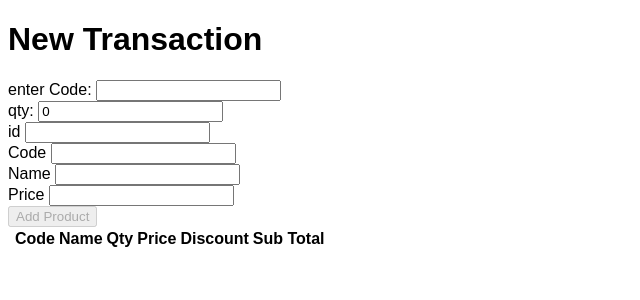
After one commit to mullzalt/cashier-app-php, a PHP site: page /routes/cashier/transactions/index.php in a window 1280 px wide. The commit adds this page. Shown: the top 300 px of the page, without its empty margins (0-640 px from the left). Run offline with PHP 8.4, Linux system fonts and the light colour scheme; lists and menus that the app fills with data are empty.

Commit message:
feat: add transaction

```diff
--- a/assets/style.css
+++ b/assets/style.css
@@ -49,3 +49,23 @@ body {
   font-weight: 600;
   font-size: 16pt;
 }
+
+.flex {
+  display: flex;
+}
+
+.flex-row {
+  flex-direction: row;
+}
+
+.flex-col {
+  flex-direction: column;
+}
+
+.gap-4 {
+  gap: 4;
+}
+
+.p-4 {
+  padding: 2em;
+}
--- /dev/null
+++ b/core/component.php
@@ -0,0 +1,10 @@
+<?php
+
+require_once __DIR__ . "/config.php";
+
+
+function render($layout_path, $data = []){
+  extract($data); // safely pass data to layout
+
+  include BASE_DIR . "/layouts/$layout_path.php";
+}
--- a/core/config.php
+++ b/core/config.php
@@ -7,3 +7,4 @@ const DB_NAME = "cashier_app";
 
 const BASE_URL = "http://localhost:8080/routes";
 const ROOT = "http://localhost:8080";
+const BASE_DIR = __DIR__ . "/..";
--- a/core/database/products.php
+++ b/core/database/products.php
@@ -12,6 +12,12 @@ function find_product_by_id($id){
   ]);
 }
 
+function find_product_by_code($code){
+  return find_first("products", [
+    "where" => "code = '$code'"
+  ]);
+}
+
 function create_product($values){
   return insert("products", $values);
 }
--- /dev/null
+++ b/layouts/header.php
@@ -0,0 +1,15 @@
+
+<?php
+  require_once __DIR__ . "/../core/config.php";
+?>
+
+<!DOCTYPE HTML>
+<html>
+<head>
+    <meta charset="UTF-8" />
+    <meta name="viewport" content="width=device-width, initial-scale=1.0" />
+    <title><?= $title ?? "Cashier App"?></title>
+    <link rel="stylesheet" href="<?=ROOT . '/assets/style.css'?>" />
+    <script src="https://ajax.googleapis.com/ajax/libs/jquery/3.7.1/jquery.min.js"></script>
+</head>
+<body>
--- /dev/null
+++ b/routes/cashier/transactions/index.php
@@ -0,0 +1,144 @@
+<?php
+  require_once __DIR__ . "/../../../core/component.php";
+  require_once __DIR__ . "/../../../core/config.php";
+
+?>
+
+<?php render("header"); ?>
+
+<h1>New Transaction</h1>
+
+
+<div>
+<form id="add-product" method="post">
+  <div>
+    <label for="search-name">enter Code:</label>
+    <input name="code" id="search-code"  type="text"/>
+  </div>
+  <div>
+    <label for="search-name">qty:</label>
+    <input name="qty" id="product-qty" value="0" type="number"/>
+  </div>
+  <div>
+    <label for="search-name">id</label>
+    <input name="id" id="product-id" type="text" readonly/>
+  </div>
+  <div>
+    <label for="search-name">Code</label>
+    <input name="code" id="product-code" type="text" readonly/>
+  </div>
+  <div>
+    <label for="search-name">Name</label>
+    <input name="name" id="product-name" type="text" readonly/>
+  </div>
+  <div>
+    <label for="search-name">Price</label>
+    <input name="price" id="product-price" type="number" readonly/>
+  </div>
+  <button id="search-btn" type="submit" disabled>Add Product</button>
+
+<div>
+</form>
+
+</div>
+
+<table>
+  <thead>
+    <tr>
+      <th></th>
+      <th>Code</th>
+      <th>Name</th>
+      <th>Qty</th>
+      <th>Price</th>
+      <th>Discount</th>
+      <th>Sub Total</th>
+
+    </tr>
+
+  </thead>
+  <tbody id="product-rows">
+
+  </tbody>
+
+</table>
+
+<script>
+
+
+
+  const getProduct = async (code) => {
+  return await fetch("/routes/cashier/products/view.php?code=" + code)
+      .then((res) => res.json())
+  }
+
+  const clearSearchProduct = () => {
+    $("#product-id").val("");
+    $("#product-code").val("");
+    $("#product-name").val("");
+    $("#product-qty").val("0");
+    $("#product-price").val("");
+
+  }
+  const handleProductNotFound = () => {
+    clearSearchProduct();
+    $("#search-btn").prop('disabled', true)
+
+  }
+
+  const handleProductFound = (product) => {
+    $("#product-id").val(String(product.id));
+    $("#product-code").val(product.code);
+    $("#product-name").val(product.name);
+    $("#product-price").val(String(product.price));
+    $("#product-qty").val("1");
+    $("#search-btn").prop('disabled', false)
+  }
+
+
+  $("#search-code").on('input', async (e) => {
+    const code = e.target.value
+    const {data} = await getProduct(code)
+    if(!data){
+      handleProductNotFound();
+      return;
+    }
+    handleProductFound(data);
+  })
+
+  const parseSerialized = (arr)=> {
+  return arr.map(({name, value}) => ({
+      [name]: value
+    })).reduce((acc, curr) => ({...acc, ...curr}), {})
+
+
+
+  }
+
+  $("#add-product").on("submit", (e) => {
+    e.preventDefault()
+    const product = parseSerialized($("#add-product").serializeArray())
+    handleAddProduct(product, 1)
+
+  })
+
+    const productRow = (product, idx) => `
+      <tr>
+      <td>${idx+1}</td>
+      <td>${product.name}</td>
+      <td>${product.price}</td>
+      <td>${product.qty}</td>
+      <td>${Number(product.qty) * Number(product.price)}</td>
+      </tr>
+    `
+
+  const handleAddProduct =(product, idx) => {
+    $("#product-rows").append(productRow(product, idx))
+  }
+
+
+
+
+</script>
+
+
+</div>
```
Also changed, not shown: core/database/product-transaction.php (added, +39 -0 lines), core/form.php (+10 -0 lines), routes/admin/index.php (added, +7 -0 lines), routes/cashier/products/view.php (added, +20 -0 lines), routes/index.php (+8 -3 lines), routes/login/index.php (+13 -10 lines), routes/register/index.php (+6 -3 lines), templates/header.php (deleted, +0 -13 lines), layouts/admin/header.php (renamed from templates/admin/admin-header.php), layouts/admin/product-form.php (added), layouts/footer.php (renamed from templates/footer.php), routes/cashier/index.php (added).
